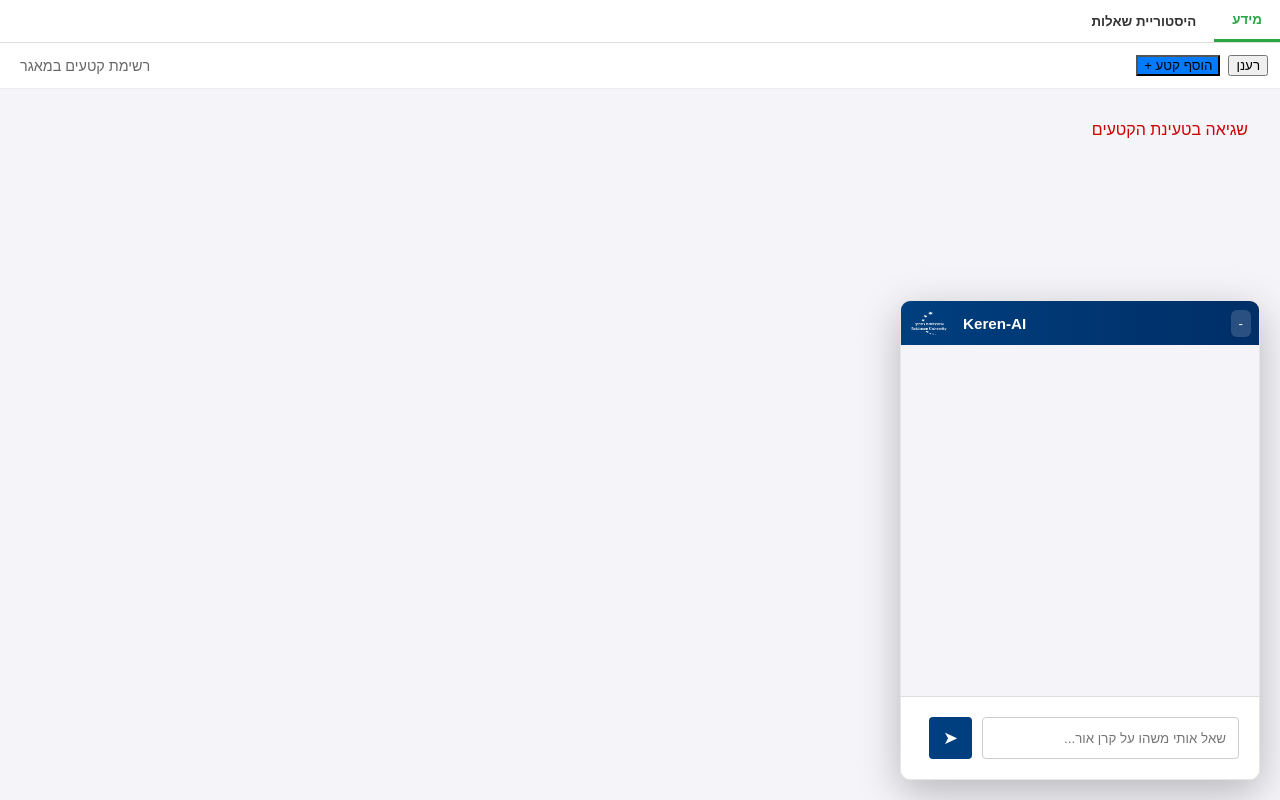
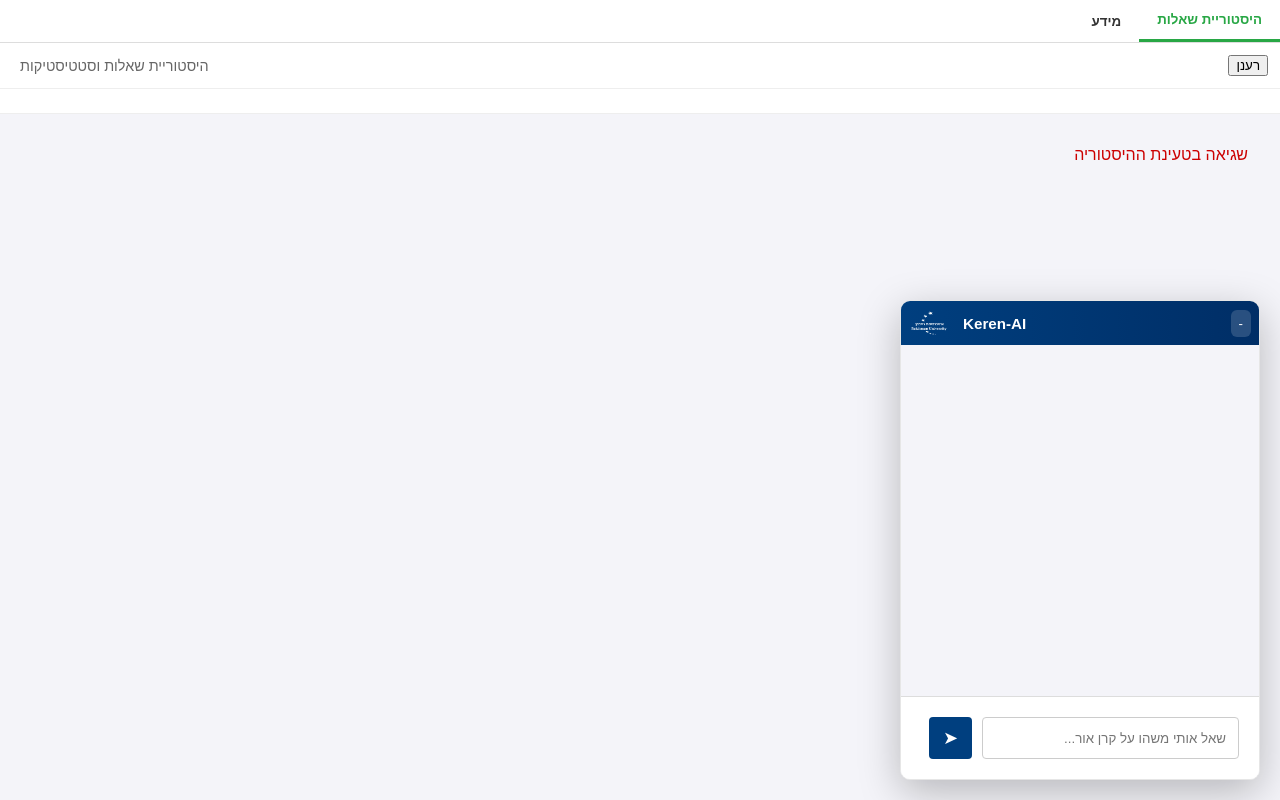
Before and after one commit to tal-m/keren-ai, a Spring Boot app: page /admin.html in a window 1280 px wide. Run offline with Spring Boot 4, Linux system fonts and the light colour scheme; data that the repository does not hold is empty.

Commit message:
refactor: switch tabs in the admin page

```diff
--- a/src/main/resources/static/admin.html
+++ b/src/main/resources/static/admin.html
@@ -43,8 +43,8 @@
 <body>
 
 <div class="tabs">
-    <button class="tab active" id="tab-info">מידע</button>
-    <button class="tab" id="tab-history">היסטוריית שאלות</button>
+    <button class="tab active" id="tab-history">היסטוריית שאלות</button>
+    <button class="tab" id="tab-info">מידע</button>
     <div style="margin-left:auto;padding:12px;display:flex;align-items:center;gap:8px;">
         <!-- Home link removed: admin page is the single entry point -->
     </div>
@@ -52,7 +52,7 @@
 
 <div id="main">
 
-    <div id="info-view" class="active">
+    <div id="info-view">
         <div id="info-toolbar">
             <button id="refresh-chunks">רענן</button>
             <button id="show-add" class="add-btn">הוסף קטע +</button>
@@ -76,7 +76,7 @@
         <div id="chunks-list"></div>
     </div>
 
-    <div id="history-view">
+    <div id="history-view" class="active">
         <div id="history-toolbar" style="padding:12px;display:flex;align-items:center;gap:8px;background:white;border-bottom:1px solid #eee;">
             <button id="refresh-metrics">רענן</button>
             <div style="flex:1"></div>
@@ -393,7 +393,7 @@
     }
 
     // Initialize
-    showTab('info');
+    showTab('history');
 
 </script>
 </body>
```
